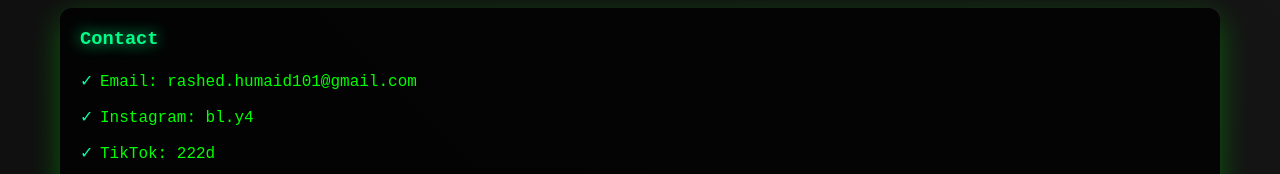
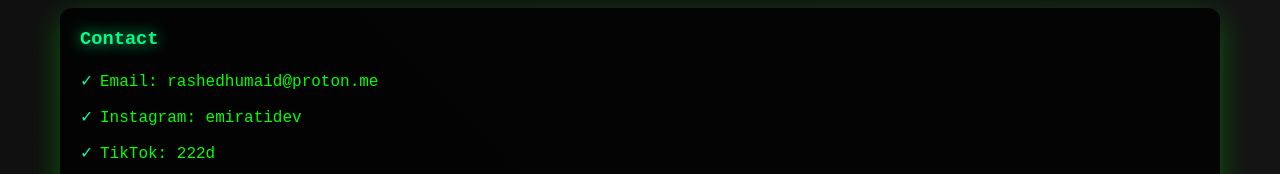
Before and after one commit to 555u/portfolio, a plain HTML site: page index.html in a window 1280 px wide. Shown: the part 1596-1770 px from the top of the page. Drawn offline with Linux system fonts and the light colour scheme.

Commit message:
Update index.html

```diff
--- a/index.html
+++ b/index.html
@@ -252,8 +252,8 @@
     <section class="section contact">
       <h3>Contact</h3>
       <ul>
-        <li>Email: rashed.humaid101@gmail.com</li>
-        <li>Instagram: bl.y4</li>
+        <li>Email: rashedhumaid@proton.me</li>
+        <li>Instagram: emiratidev</li>
         <li>TikTok: 222d</li>
         <li>Snapchat: rh9ma</li>
       </ul>
```
